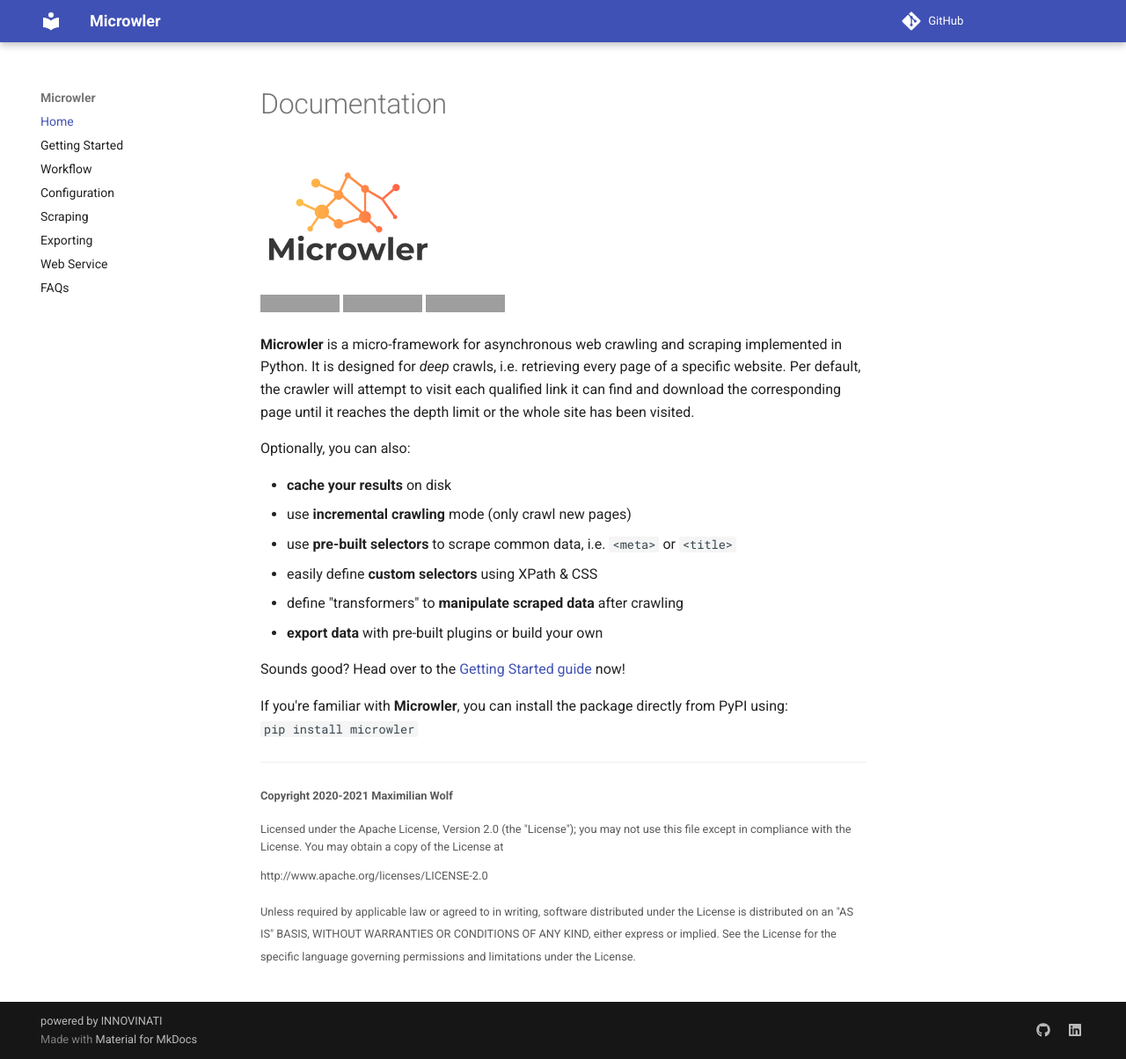
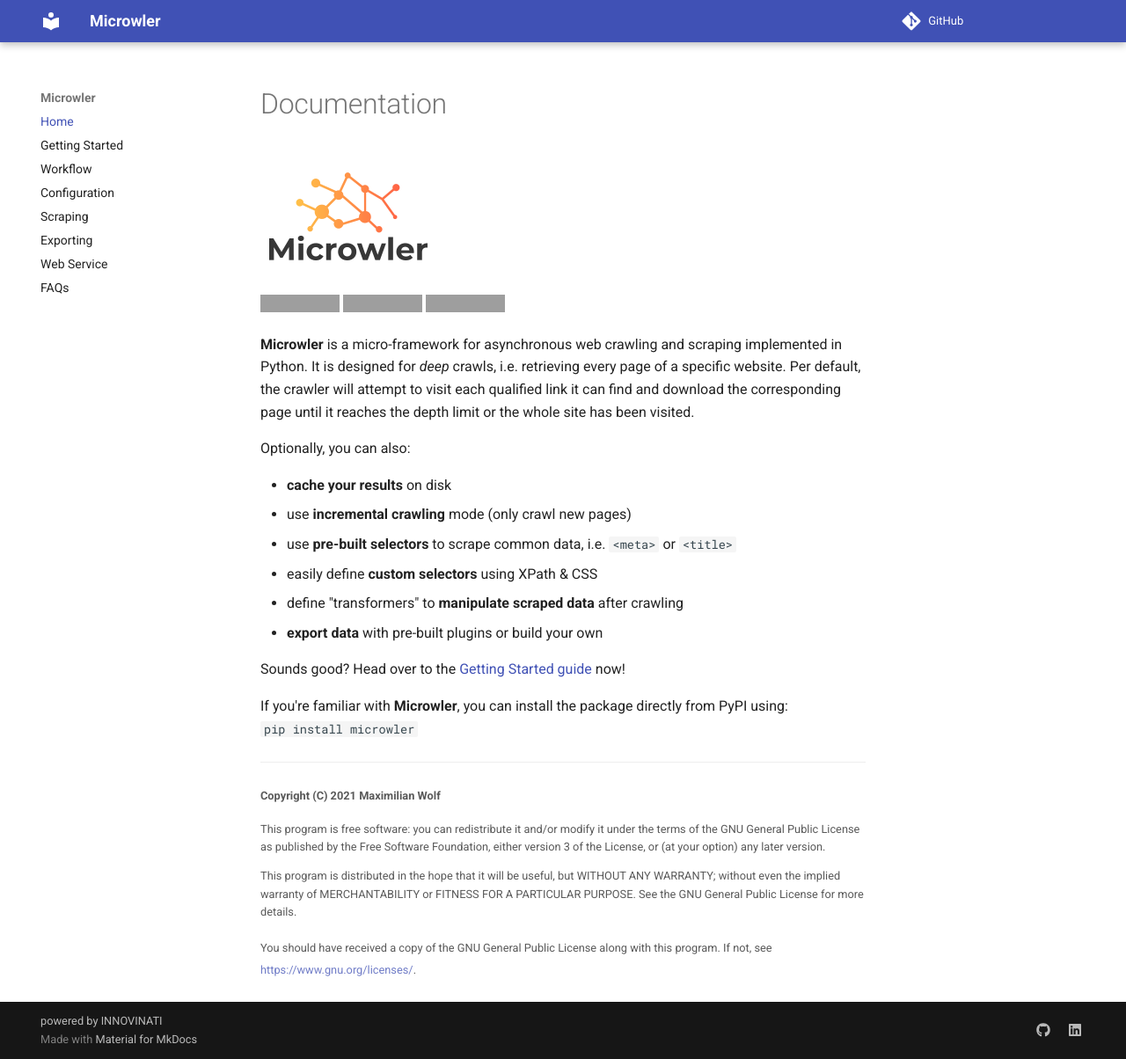
Before and after one commit to INNOVINATI/microwler, an MkDocs documentation site: the page built from docs/index.md, in a window 1280 px wide and 1204 px high. Shown: the whole window at 88% size. Built offline with MkDocs 1.6.1 and Material for MkDocs 9.7.7, drawn with Linux system fonts in a browser that asks for light colours; comment, search, counter and statistics services are not loaded; grey boxes are pictures that could not be loaded.

Commit message:
Change license to GNU GPLv3

```diff
--- a/docs/index.md
+++ b/docs/index.md
@@ -28,17 +28,18 @@
 <hr>
 
 <small>
-**Copyright 2020-2021 Maximilian Wolf**
+**Copyright (C) 2021 Maximilian Wolf**
 
-Licensed under the Apache License, Version 2.0 (the "License");
-you may not use this file except in compliance with the License.
-You may obtain a copy of the License at
+This program is free software: you can redistribute it and/or modify
+it under the terms of the GNU General Public License as published by
+the Free Software Foundation, either version 3 of the License, or
+(at your option) any later version.
 
-   http://www.apache.org/licenses/LICENSE-2.0
+This program is distributed in the hope that it will be useful,
+but WITHOUT ANY WARRANTY; without even the implied warranty of
+MERCHANTABILITY or FITNESS FOR A PARTICULAR PURPOSE.  See the
+GNU General Public License for more details.
 
-Unless required by applicable law or agreed to in writing, software
-distributed under the License is distributed on an "AS IS" BASIS,
-WITHOUT WARRANTIES OR CONDITIONS OF ANY KIND, either express or implied.
-See the License for the specific language governing permissions and
-limitations under the License.
+You should have received a copy of the GNU General Public License
+along with this program.  If not, see <https://www.gnu.org/licenses/>.
 </small>
```
Also changed, not shown: README.md (+11 -10 lines), 2 other files.
